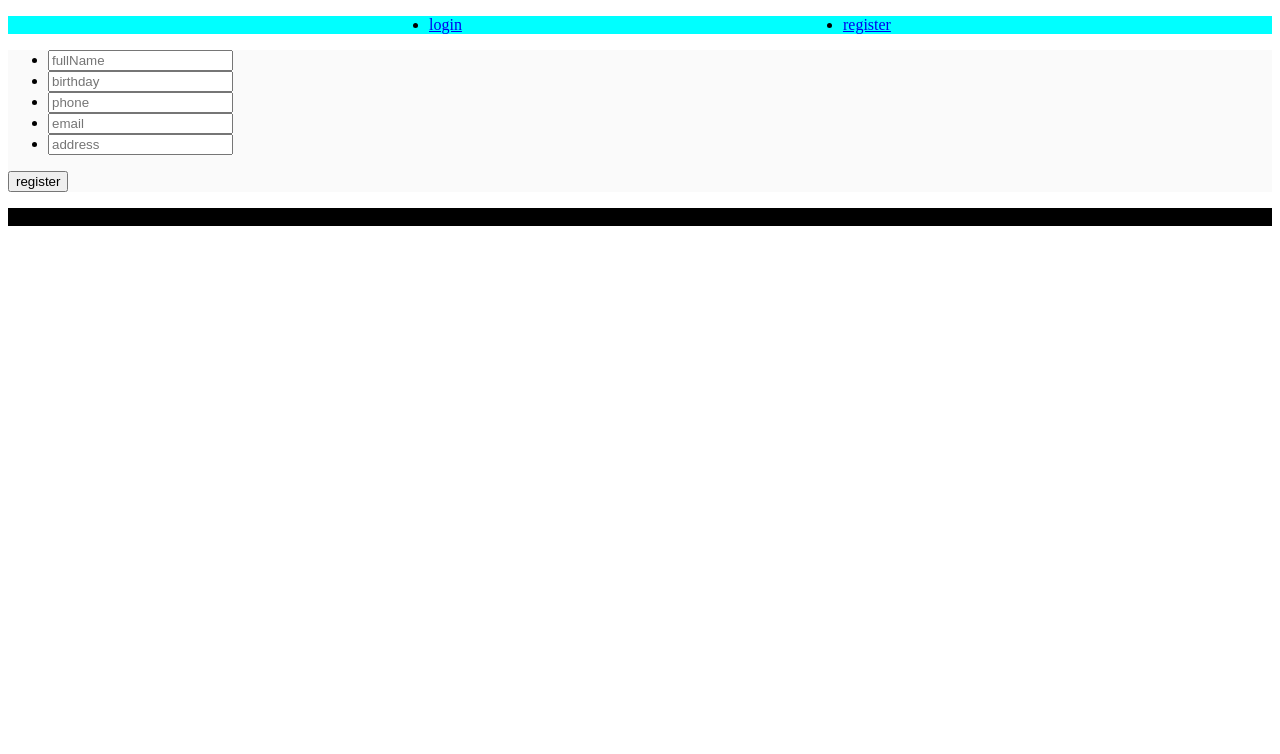
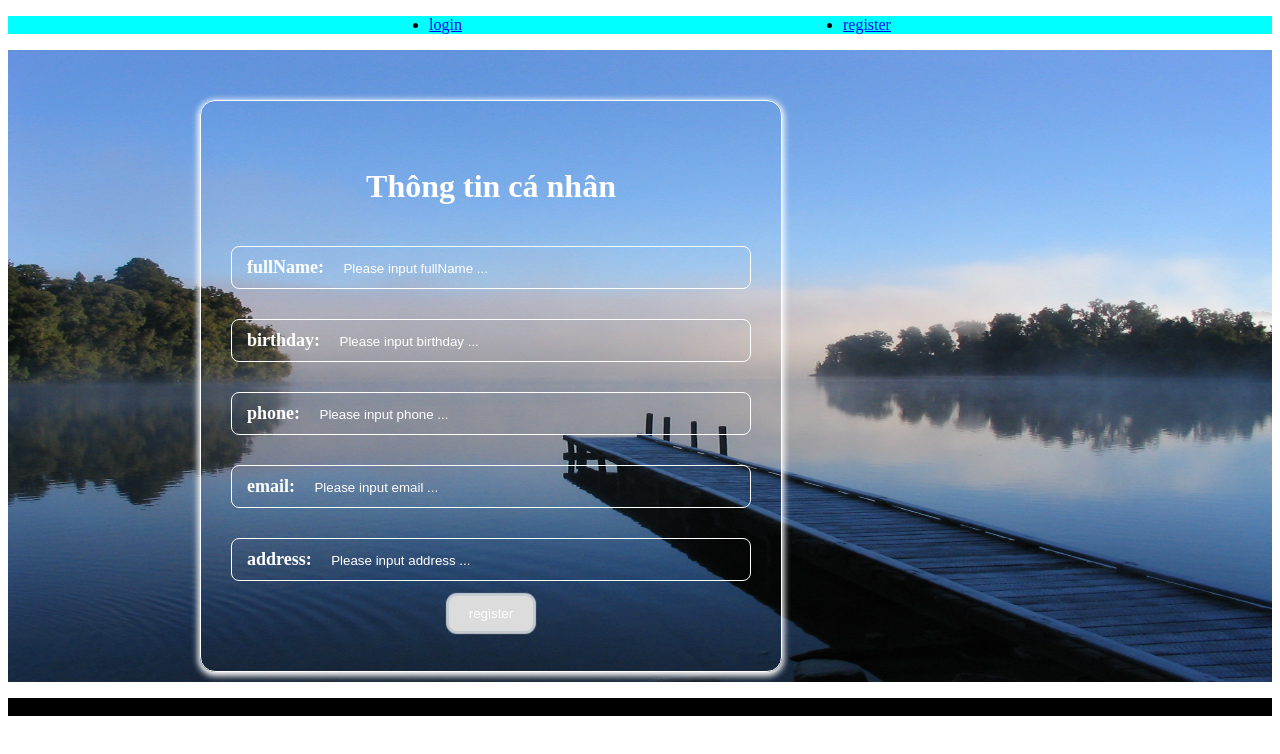
Before and after one commit to dohuuhuy/demo2, a Next.js app: page /register in a window 1280 px wide. Shown: the top 754 px of the page. Built offline with nearby package versions, Linux system fonts and the light colour scheme.

Commit message:
edit > form

```diff
--- a/pages/register.tsx
+++ b/pages/register.tsx
@@ -1,88 +1,11 @@
-/* eslint-disable react-hooks/rules-of-hooks */
 import React, { useState } from "react";
+import { RegisterForm } from "../src/component/organisms/Register";
 import LayoutLogin from "../src/component/template/Layout";
 
 const register = () => {
-  const [register, setRegister] = useState<any>({
-    fullName: "",
-    birthday: "",
-    phone: "",
-    email: "",
-    address: "",
-  });
-
-  const { fullName, birthday, phone, email, address } = register;
-
-  const onchangeRegister = (e: any) => {
-    const { name, value, type, huyi } = e.target;
-
-    console.log("type :>> ", type);
-    console.log("huyi :>> ", huyi);
-
-    setRegister((v: any) => ({
-      ...v,
-      [name]: value,
-    }));
-  };
-
-  const onSubmitRegister = (e: any) => {
-    console.log("e :>> ", e);
-    e.preventDefault();
-    console.log("register :>> ", register);
-  };
-
   return (
     <LayoutLogin>
-      <form onSubmit={onSubmitRegister}>
-        <ul>
-          <li>
-            <input
-              type="text"
-              name="fullName"
-              value={fullName}
-              onChange={onchangeRegister}
-              placeholder="fullName"
-            />
-          </li>
-          <li>
-            <input
-              type="text"
-              placeholder="birthday"
-              name="birthday"
-              value={birthday}
-              onChange={onchangeRegister}
-            />
-          </li>
-          <li>
-            <input
-              type="text"
-              name="phone"
-              placeholder="phone"
-              value={phone}
-              onChange={onchangeRegister}
-            />
-          </li>
-          <li>
-            <input
-              type="email"
-              placeholder="email"
-              name="email"
-              value={email}
-              onChange={onchangeRegister}
-            />
-          </li>
-          <li>
-            <input
-              type="text"
-              name="address"
-              placeholder="address"
-              value={address}
-              onChange={onchangeRegister}
-            />
-          </li>
-        </ul>
-        <button type="submit"> register</button>
-      </form>
+      <RegisterForm />
     </LayoutLogin>
   );
 };
--- /dev/null
+++ b/src/component/organisms/Register/index.tsx
@@ -0,0 +1,106 @@
+/* eslint-disable react-hooks/rules-of-hooks */
+import React, { useState } from "react";
+
+import styles from "./styles.module.css";
+
+export const RegisterForm = () => {
+  const [register, setRegister] = useState<any>({
+    fullName: "",
+    birthday: "",
+    phone: "",
+    email: "",
+    address: "",
+  });
+
+  const { fullName, birthday, phone, email, address } = register;
+
+  const onchangeRegister = (e: any) => {
+    const { name, value, type, huyi } = e.target;
+
+    setRegister((v: any) => ({
+      ...v,
+      [name]: value,
+    }));
+  };
+
+  const onSubmitRegister = (e: any) => {
+    e.preventDefault();
+    console.log("register :>> ", register);
+  };
+
+  return (
+    <div className={styles.container}>
+      <form onSubmit={onSubmitRegister} className={styles.formRegister}>
+        <h2 className={styles.titleForm}>Thông tin cá nhân</h2>
+        <ul className={styles.listInfo}>
+          <li>
+            <div className={styles.formInput}>
+              <label>fullName: </label>
+              <input
+                type="text"
+                name="fullName"
+                value={fullName}
+                onChange={onchangeRegister}
+                placeholder="Please input fullName ..."
+              />
+            </div>
+          </li>
+          <li>
+            <div className={styles.formInput}>
+              <label>birthday: </label>
+              <input
+                type="text"
+                placeholder="Please input birthday ..."
+                name="birthday"
+                value={birthday}
+                onChange={onchangeRegister}
+              />
+            </div>
+          </li>
+          <li>
+            <div className={styles.formInput}>
+              <label>phone: </label>
+              <input
+                type="text"
+                name="phone"
+                placeholder="Please input phone ..."
+                value={phone}
+                onChange={onchangeRegister}
+              />
+            </div>
+          </li>
+          <li>
+            <div className={styles.formInput}>
+              <label>email: </label>
+              <input
+                type="email"
+                placeholder="Please input email ..."
+                name="email"
+                value={email}
+                onChange={onchangeRegister}
+              />
+            </div>
+          </li>
+          <li>
+            <div className={styles.formInput}>
+              <label>address: </label>
+              <input
+                type="text"
+                name="address"
+                placeholder="Please input address ..."
+                value={address}
+                onChange={onchangeRegister}
+              />
+            </div>
+          </li>
+        </ul>
+        <div className={styles.groupBtn}>
+          <button type="submit" className={styles.btnRegisterForm}>
+            {" "}
+            register
+          </button>
+        </div>
+      </form>
+    </div>
+  );
+};
--- /dev/null
+++ b/src/component/organisms/Register/styles.module.css
@@ -0,0 +1,88 @@
+.container {
+  background-image: url("/image/banners/registerBanner.jpeg");
+  background-position: top;
+  background-repeat: no-repeat;
+  background-size: 100% 100%;
+
+  padding-bottom: 50%;
+}
+
+.formRegister {
+  background-color: transparent;
+  color: white;
+  border: 1px solid white;
+  border-radius: 15px;
+  width: 60%;
+  padding: 40px 15px;
+  position: absolute;
+  left: 200px;
+  top: 100px;
+  right: 0;
+  max-width: 550px;
+  box-shadow: 0px 2px 6px 2px;
+}
+
+.formRegister .titleForm {
+  text-align: center;
+  font-size: 32px;
+}
+
+.formRegister .listInfo {
+  list-style-type: none;
+  padding: 0;
+  margin: 0;
+  display: grid;
+  grid-template-columns: 1fr;
+}
+
+.formRegister .listInfo li {
+  margin: 15px;
+}
+
+.formRegister .listInfo li .formInput {
+  border: 0.5px solid white;
+  padding: 10px 15px;
+  border-radius: 8px;
+}
+
+.formRegister .listInfo li .formInput label {
+  font-weight: bolder;
+  font-size: 18px;
+}
+
+.formRegister .listInfo li .formInput label:first-letter {
+  text-transform: uppercase;
+}
+
+.formRegister .listInfo li .formInput input {
+  cursor: unset;
+  color: white;
+  border: none;
+  outline: unset;
+  padding-left: 15px;
+  background: transparent !important;
+  background-color: transparent !important;
+}
+
+.formRegister .listInfo li .formInput input::-webkit-input-placeholder {
+  color: white;
+}
+
+.formRegister .groupBtn {
+  text-align: center;
+}
+
+.formRegister .btnRegisterForm {
+  border: none;
+  padding: 10px 20px;
+  border-radius: 8px;
+  color: white;
+  background-color: gainsboro;
+  box-shadow: 0px 0px 1px 3px rgb(253 255 252 / 74%);
+}
+
+.formRegister .btnRegisterForm:hover {
+  color: blue;
+  background-color: greenyellow;
+  box-shadow: 0px 0px 1px 3px rgb(253 255 252 / 74%);
+}
```
Also changed, not shown: public/image/banners/registerBanner.jpeg (added).
